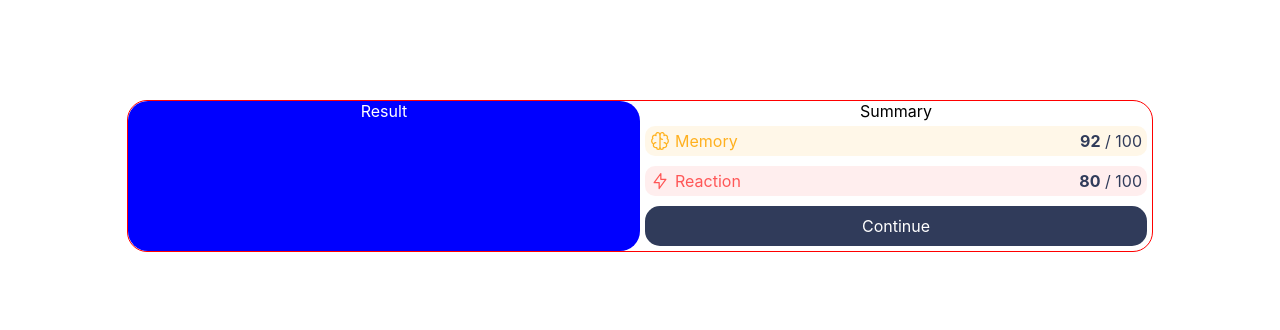
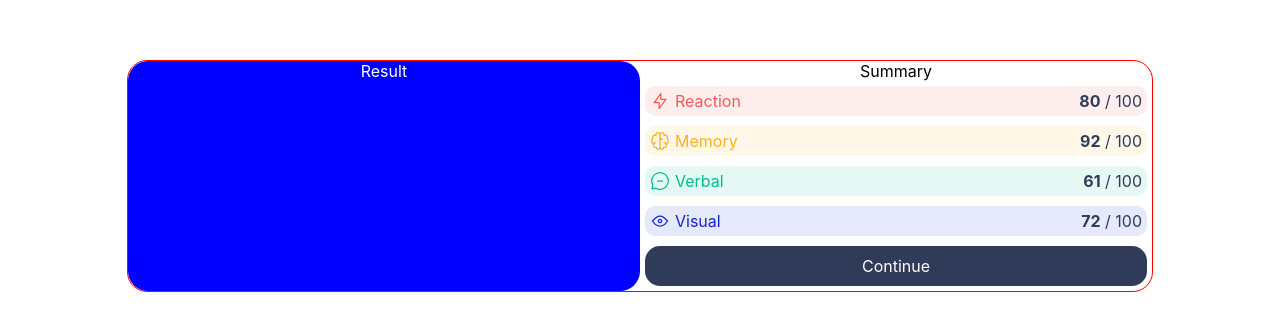
Before and after one commit to Annalisa11/results-summary-component, a React (Create React App) app: page / in a window 1280 px wide. Shown: the part 224-554 px from the top of the page. Built offline with nearby package versions, Linux system fonts and the light colour scheme.

Commit message:
Get data from JSON file and expand it

```diff
--- a/src/App.tsx
+++ b/src/App.tsx
@@ -1,33 +1,79 @@
-import React from "react";
+import React, { useEffect, useState } from "react";
 import "./App.scss";
+import JSONdata from "./data.json";
+//Components
 import Button from "./components/Button";
 import SummaryPanel from "./components/SummaryPanel";
+//Assets
 import MemoryIcon from "./assets/images/icon-memory.svg";
 import ReactionIcon from "./assets/images/icon-reaction.svg";
-
+import VerbalIcon from "./assets/images/icon-verbal.svg";
+import VisualIcon from "./assets/images/icon-visual.svg";
+//Types and Enums
 import { Color } from "./components/SummaryPanel";
 
+export interface DataItem {
+  category: string;
+  score: number;
+  icon: string;
+  color?: Color;
+}
+
 function App() {
+  const [data, setData] = useState<DataItem[]>(JSONdata);
+
+  useEffect(() => {
+    setData(addColorProperty(data));
+    console.log("color use effect");
+    console.log(data);
+  }, []);
+
+  const addColorProperty = (data: DataItem[]): DataItem[] => {
+    return data.map((item) => {
+      console.log("addcolor", data);
+      switch (item.category) {
+        case "Reaction":
+          item.color = Color.red;
+          item.icon = ReactionIcon;
+          break;
+        case "Memory":
+          item.color = Color.orange;
+          item.icon = MemoryIcon;
+          break;
+        case "Verbal":
+          item.color = Color.green;
+          item.icon = VerbalIcon;
+          break;
+        case "Visual":
+          item.color = Color.blue;
+          item.icon = VisualIcon;
+          break;
+
+        default:
+          break;
+      }
+      return item;
+    });
+  };
+
   return (
     <div className='app'>
       <div className='card'>
         <div className='result'>Result</div>
         <div className='summary'>
           Summary
-          <SummaryPanel
-            title={"Memory"}
-            iconPath={MemoryIcon}
-            points={92}
-            totalPoints={100}
-            color={Color.orange}
-          />
-          <SummaryPanel
-            title={"Reaction"}
-            iconPath={ReactionIcon}
-            points={80}
-            totalPoints={100}
-            color={Color.red}
-          />
+          {data.map(({ category, score, icon, color }) => {
+            return (
+              <SummaryPanel
+                title={category}
+                iconPath={icon}
+                points={score}
+                totalPoints={100}
+                color={color}
+                key={category}
+              />
+            );
+          })}
           <Button label={"Continue"} />
         </div>
       </div>
--- a/src/components/SummaryPanel.tsx
+++ b/src/components/SummaryPanel.tsx
@@ -13,7 +13,7 @@ type Props = {
   points: number;
   totalPoints: number;
   iconPath: string;
-  color: Color;
+  color?: Color;
 };
 
 const SummaryPanel = ({
```
